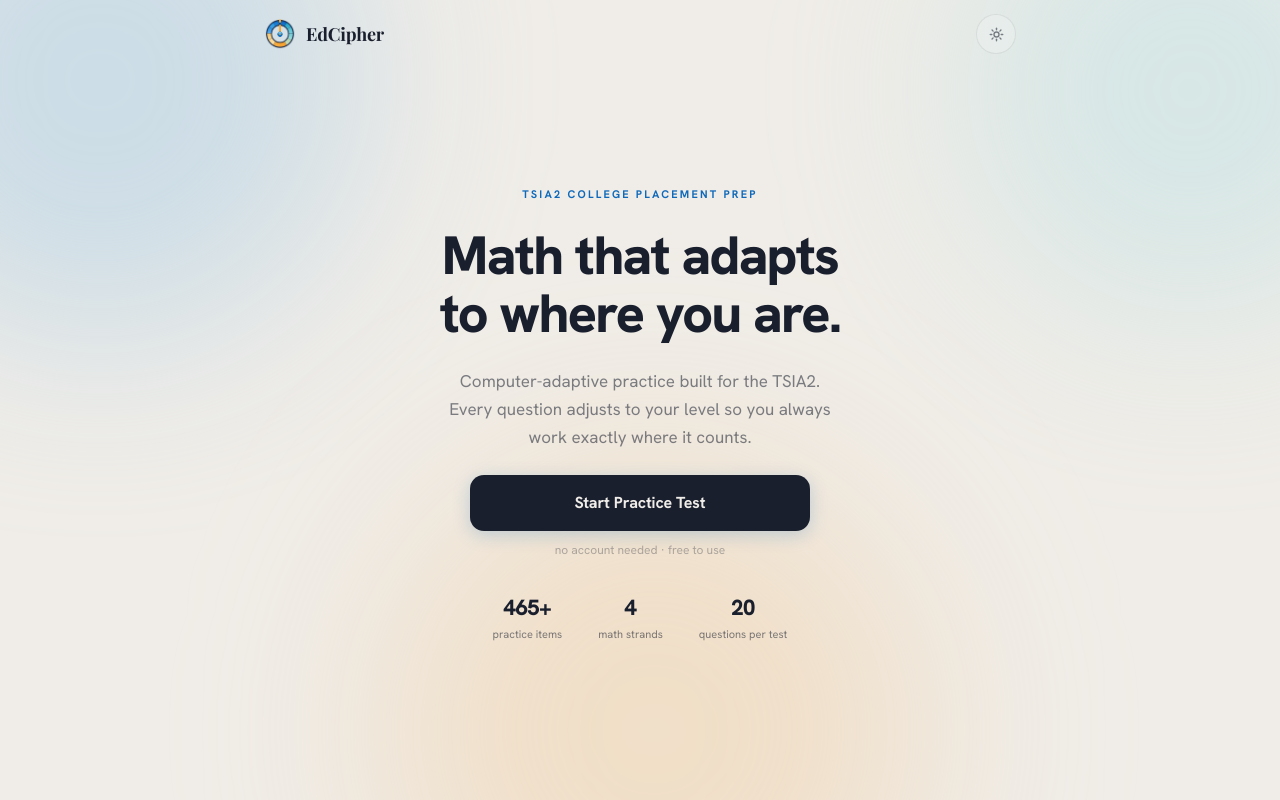
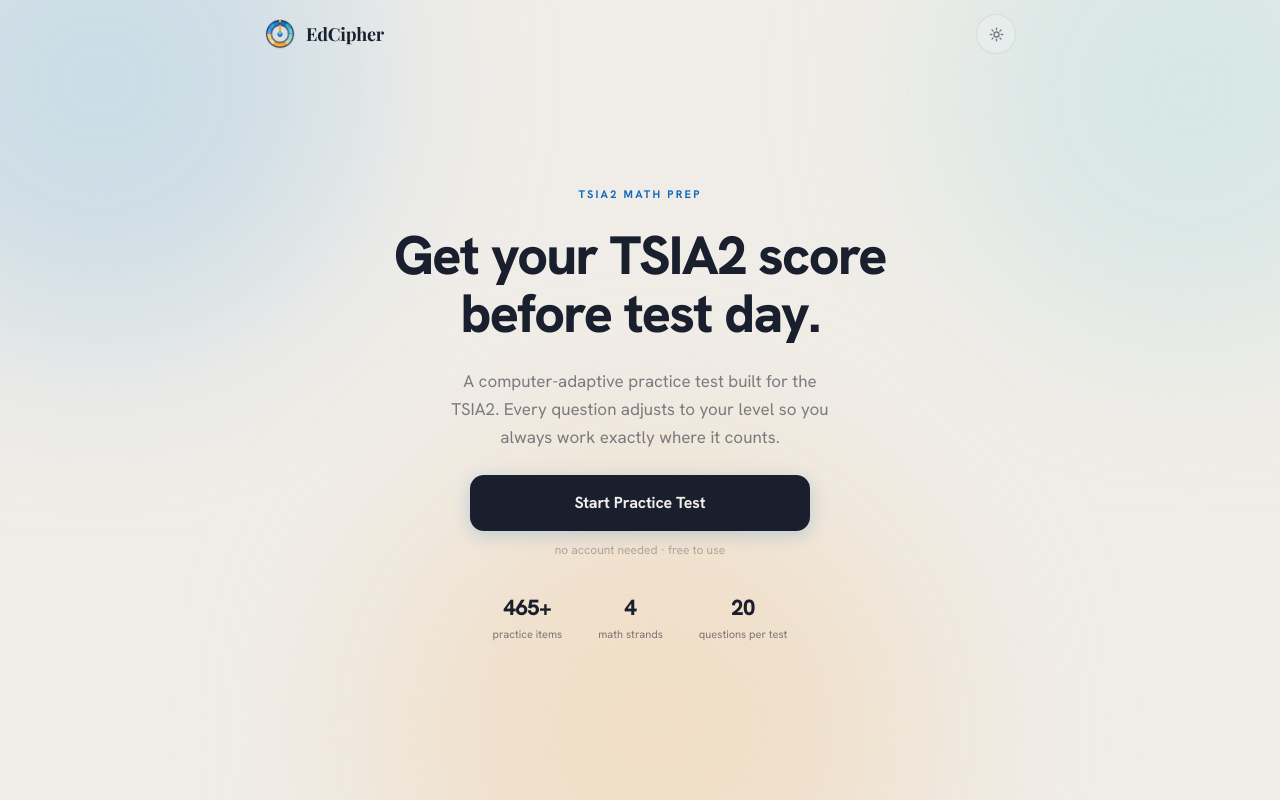
Before and after one commit to jd-oviedo/TSIA2Math, a Next.js app: page / in a window 1280 px wide. Built offline with nearby package versions, Linux system fonts and the light colour scheme.

Commit message:
Revise page content for TSIA2 Math Prep
Updated text content to reflect a focus on TSIA2 Math Prep.

```diff
--- a/app/page.tsx
+++ b/app/page.tsx
@@ -20,15 +20,15 @@ export default function Home() {
         <div style={{ maxWidth: "540px", width: "100%", textAlign: "center", display: "flex", flexDirection: "column", alignItems: "center", gap: "24px" }}>
 
           <p style={{ fontSize: "11px", fontWeight: 700, letterSpacing: "0.2em", textTransform: "uppercase", color: "var(--ec-accent)" }}>
-            TSIA2 College Placement Prep
+            TSIA2 Math Prep
           </p>
 
           <h1 style={{ fontSize: "clamp(34px, 6vw, 54px)", fontWeight: 800, color: "var(--ec-ink)", letterSpacing: "-0.03em", lineHeight: 1.08, margin: 0 }}>
-            Math that adapts<br />to where you are.
+            Get your TSIA2 score before test day.
           </h1>
 
           <p style={{ fontSize: "17px", color: "var(--ec-ink-muted)", lineHeight: 1.65, maxWidth: "400px", margin: 0 }}>
-            Computer-adaptive practice built for the TSIA2. Every question adjusts to your level so you always work exactly where it counts.
+            A computer-adaptive practice test built for the TSIA2. Every question adjusts to your level so you always work exactly where it counts.
           </p>
 
           <div style={{ display: "flex", flexDirection: "column", gap: "10px", width: "100%", maxWidth: "340px" }}>
```
